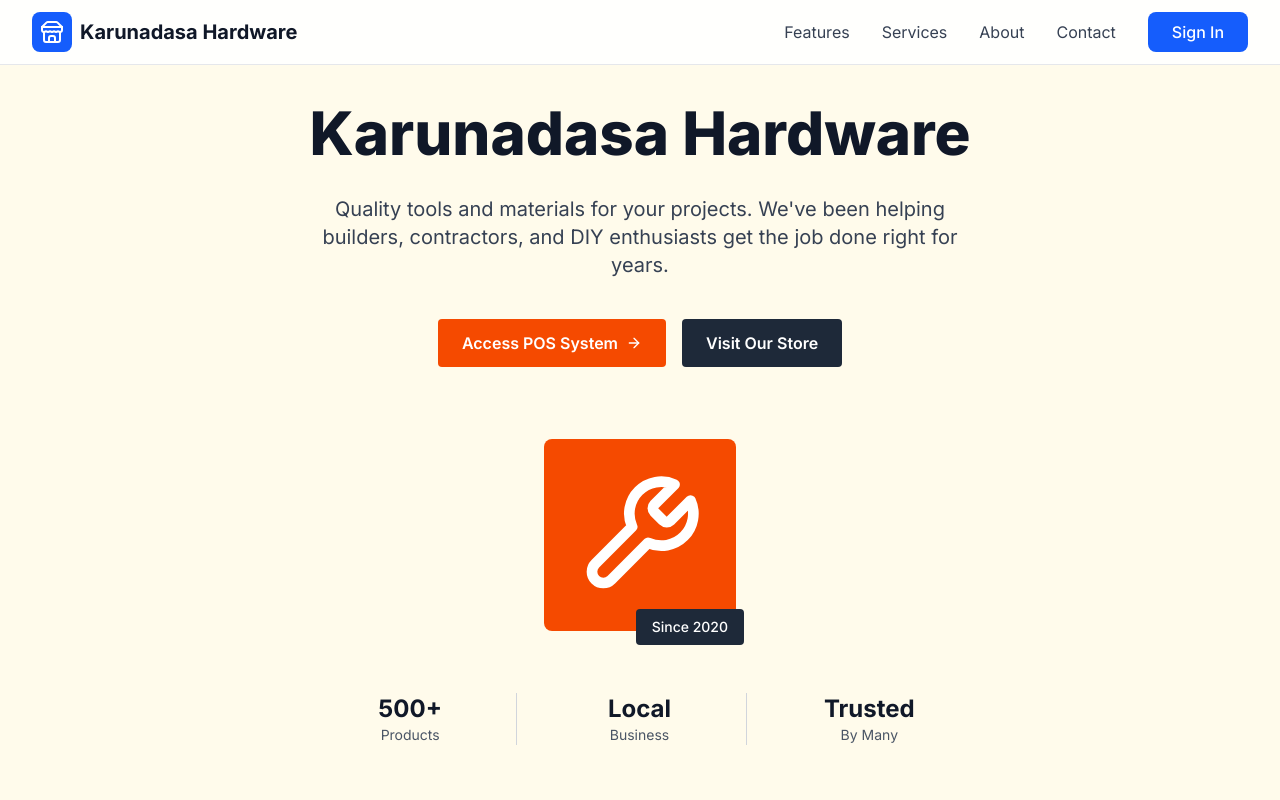
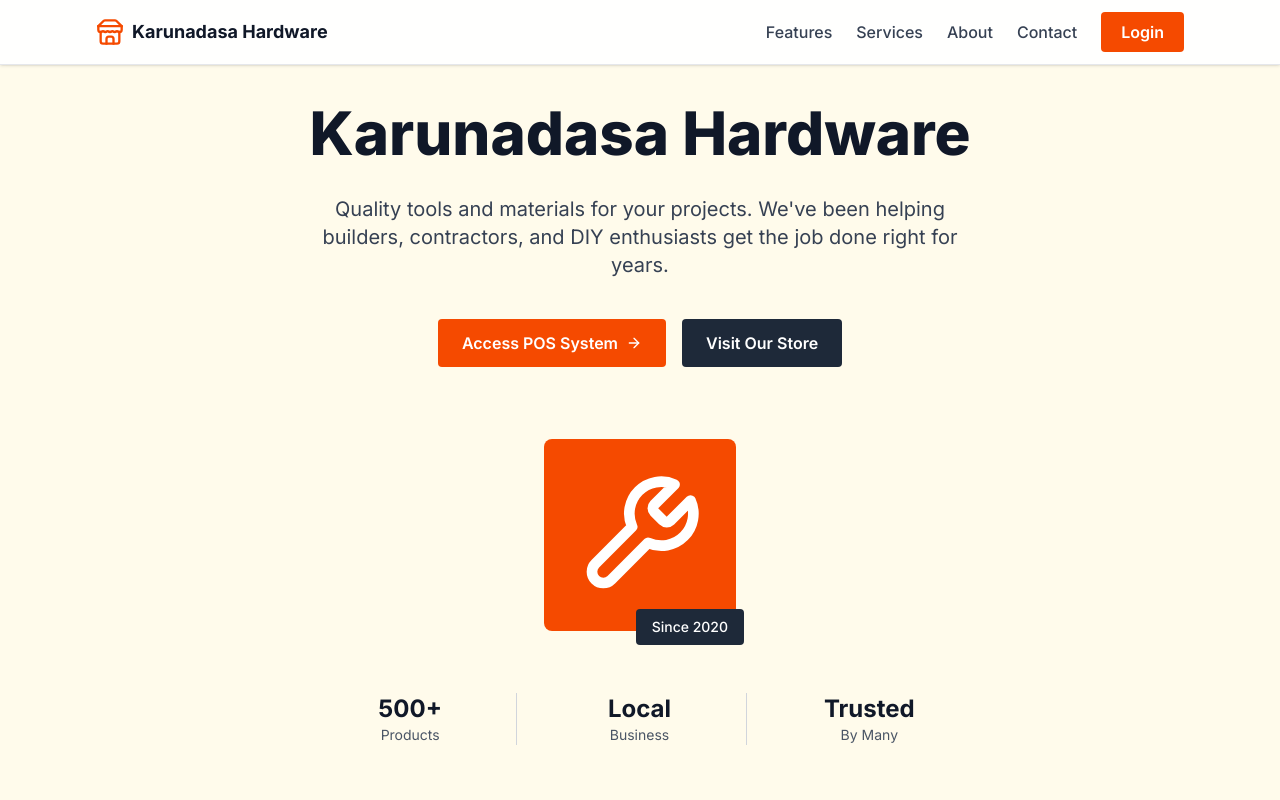
Before and after one commit to AdeepaK2/is_karunadasa_hardware, a Next.js app: page / in a window 1280 px wide. Shown: the top 800 px of the page. Built offline with nearby package versions, Linux system fonts and the light colour scheme.

Commit message:
feat: Enhance Navbar component with improved styling and layout for better user experience

```diff
--- a/src/components/landing/Navbar.tsx
+++ b/src/components/landing/Navbar.tsx
@@ -8,45 +8,43 @@ export default function Navbar() {
   const [isMenuOpen, setIsMenuOpen] = useState(false);
 
   return (
-    <nav className="fixed top-0 w-full bg-white/90 dark:bg-gray-900/90 backdrop-blur-md z-50 border-b border-gray-200 dark:border-gray-800">
-      <div className="max-w-7xl mx-auto px-4 sm:px-6 lg:px-8">
+    <nav className="fixed top-0 w-full bg-white/95 dark:bg-gray-900/95 backdrop-blur-sm z-50 border-b border-gray-200 dark:border-gray-800 shadow-sm">
+      <div className="max-w-6xl mx-auto px-4 sm:px-6 lg:px-8">
         <div className="flex items-center justify-between h-16">
           {/* Logo */}
           <div className="flex items-center gap-2">
-            <div className="bg-blue-600 p-2 rounded-lg">
-              <Store className="w-6 h-6 text-white" />
-            </div>
-            <span className="text-xl font-bold text-gray-900 dark:text-white">
+            <Store className="w-7 h-7 text-orange-600 dark:text-orange-500" />
+            <span className="text-lg font-bold text-gray-900 dark:text-white">
               Karunadasa Hardware
             </span>
           </div>
 
           {/* Desktop Navigation */}
-          <div className="hidden md:flex items-center gap-8">
-            <a href="#features" className="text-gray-700 dark:text-gray-300 hover:text-blue-600 dark:hover:text-blue-400 transition-colors">
+          <div className="hidden md:flex items-center gap-6">
+            <a href="#features" className="text-gray-700 dark:text-gray-300 hover:text-orange-600 dark:hover:text-orange-500 font-medium">
               Features
             </a>
-            <a href="#services" className="text-gray-700 dark:text-gray-300 hover:text-blue-600 dark:hover:text-blue-400 transition-colors">
+            <a href="#services" className="text-gray-700 dark:text-gray-300 hover:text-orange-600 dark:hover:text-orange-500 font-medium">
               Services
             </a>
-            <a href="#about" className="text-gray-700 dark:text-gray-300 hover:text-blue-600 dark:hover:text-blue-400 transition-colors">
+            <a href="#about" className="text-gray-700 dark:text-gray-300 hover:text-orange-600 dark:hover:text-orange-500 font-medium">
               About
             </a>
-            <a href="#contact" className="text-gray-700 dark:text-gray-300 hover:text-blue-600 dark:hover:text-blue-400 transition-colors">
+            <a href="#contact" className="text-gray-700 dark:text-gray-300 hover:text-orange-600 dark:hover:text-orange-500 font-medium">
               Contact
             </a>
             <Link
               href="/login"
-              className="px-6 py-2 bg-blue-600 hover:bg-blue-700 text-white rounded-lg font-medium transition-colors"
+              className="px-5 py-2 bg-orange-600 hover:bg-orange-700 text-white font-semibold rounded transition-colors"
             >
-              Sign In
+              Login
             </Link>
           </div>
 
           {/* Mobile Menu Button */}
           <button
             onClick={() => setIsMenuOpen(!isMenuOpen)}
-            className="md:hidden p-2 rounded-lg hover:bg-gray-100 dark:hover:bg-gray-800"
+            className="md:hidden p-2 rounded hover:bg-gray-100 dark:hover:bg-gray-800"
           >
             {isMenuOpen ? (
               <X className="w-6 h-6 text-gray-700 dark:text-gray-300" />
@@ -59,40 +57,40 @@ export default function Navbar() {
         {/* Mobile Menu */}
         {isMenuOpen && (
           <div className="md:hidden py-4 border-t border-gray-200 dark:border-gray-800">
-            <div className="flex flex-col gap-4">
+            <div className="flex flex-col gap-3">
               <a
                 href="#features"
                 onClick={() => setIsMenuOpen(false)}
-                className="text-gray-700 dark:text-gray-300 hover:text-blue-600 dark:hover:text-blue-400 transition-colors"
+                className="text-gray-700 dark:text-gray-300 hover:text-orange-600 dark:hover:text-orange-500 font-medium"
               >
                 Features
               </a>
               <a
                 href="#services"
                 onClick={() => setIsMenuOpen(false)}
-                className="text-gray-700 dark:text-gray-300 hover:text-blue-600 dark:hover:text-blue-400 transition-colors"
+                className="text-gray-700 dark:text-gray-300 hover:text-orange-600 dark:hover:text-orange-500 font-medium"
               >
                 Services
               </a>
               <a
                 href="#about"
                 onClick={() => setIsMenuOpen(false)}
-                className="text-gray-700 dark:text-gray-300 hover:text-blue-600 dark:hover:text-blue-400 transition-colors"
+                className="text-gray-700 dark:text-gray-300 hover:text-orange-600 dark:hover:text-orange-500 font-medium"
               >
                 About
               </a>
               <a
                 href="#contact"
                 onClick={() => setIsMenuOpen(false)}
-                className="text-gray-700 dark:text-gray-300 hover:text-blue-600 dark:hover:text-blue-400 transition-colors"
+                className="text-gray-700 dark:text-gray-300 hover:text-orange-600 dark:hover:text-orange-500 font-medium"
               >
                 Contact
               </a>
               <Link
                 href="/login"
-                className="px-6 py-2 bg-blue-600 hover:bg-blue-700 text-white rounded-lg font-medium text-center transition-colors"
+                className="px-5 py-2 bg-orange-600 hover:bg-orange-700 text-white font-semibold rounded text-center transition-colors"
               >
-                Sign In
+                Login
               </Link>
             </div>
           </div>
```
